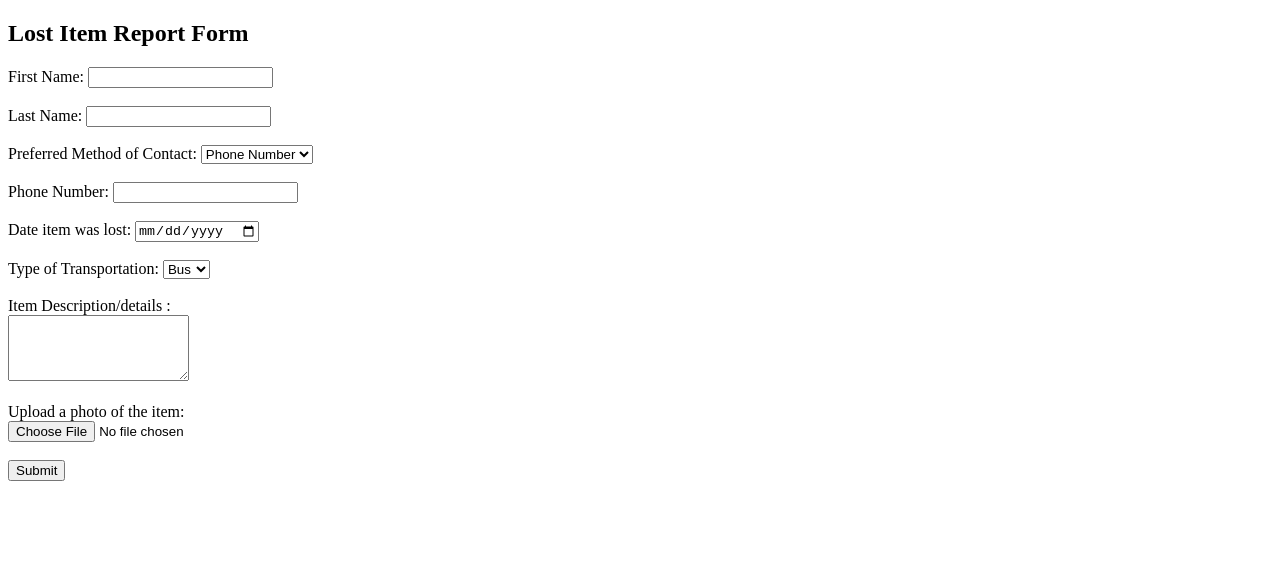
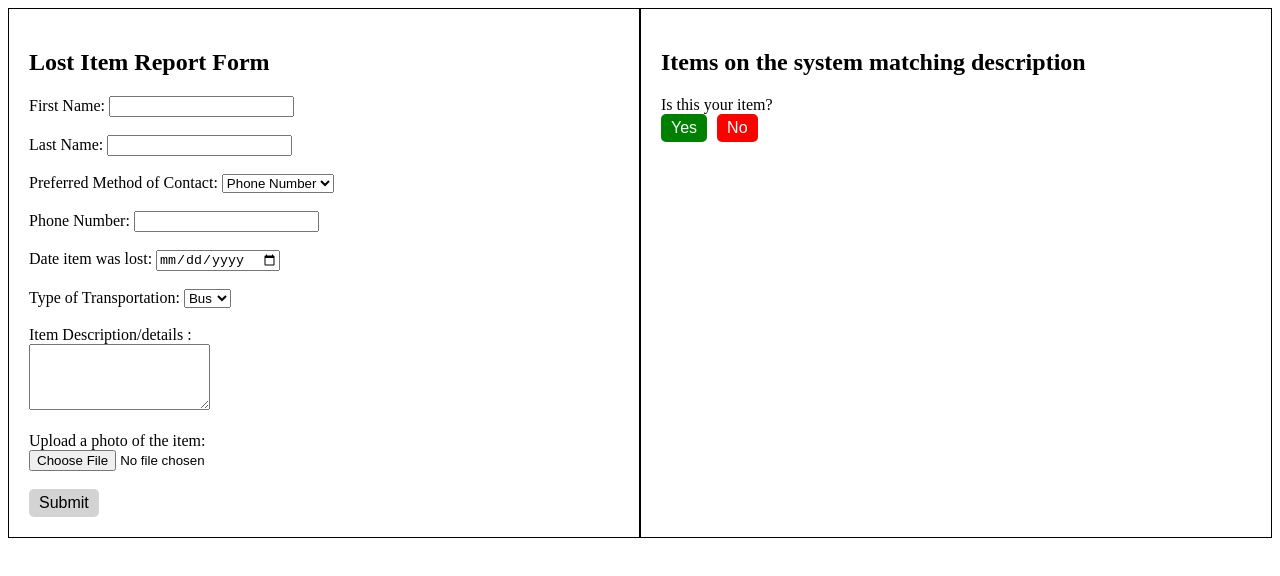
Before and after one commit to CaseyClarke/ETS_Hackathon, a plain HTML site: page ItemForm.html in a window 1280 px wide. Drawn offline with Linux system fonts and the light colour scheme.

Commit message:
adds buttons

```diff
--- a/ItemForm.html
+++ b/ItemForm.html
@@ -41,10 +41,40 @@
             });
           });
     </script>
+    <style>
+        .container {
+          display: flex; /* Use flexbox */
+        }
+        .div1, .div2 {
+          flex: 1; /* Each div takes equal space */
+          padding: 20px;
+          border: 1px solid #000;
+        }
 
+        .buttons {
+            display: flex;
+            gap: 10px; /* Space between buttons */
+        }
+        button {
+            padding: 5px 10px;
+            font-size: 16px;
+            cursor: pointer;
+            border: none;
+            border-radius: 5px;
+        }
+        .yes {
+            background-color: green;
+            color: white;
+          }
+        .no {
+            background-color: red;
+            color: white;
+        }
+      </style>
 </head>
 <body>
-    <div align="left">
+    <div class="container">
+    <div class="div1">
         <h2>Lost Item Report Form</h2>
         <form id="myForm">
             <label for="first_name">First Name:</label>
@@ -122,8 +152,17 @@
             <label for="Image">Upload a photo of the item:</label><br>
             <input type="file" id="Image" name="Image" accept="image/*"><br><br>
 
-            <button type="submit">Submit</button>
+            <button type="submit" style="background-color: lightgrey;">Submit</button>
         </form>
+    </div>
+    <div class="div2">
+        <h2>Items on the system matching description</h2>
+        <label>Is this your item?</label>
+        <div class="buttons">
+            <button class="yes" onclick="handleYes()">Yes</button>
+            <button class="no" onclick="handleNo()">No</button>
+        </div>
+    </div>
     </div>
 </body>
 </html>
```
